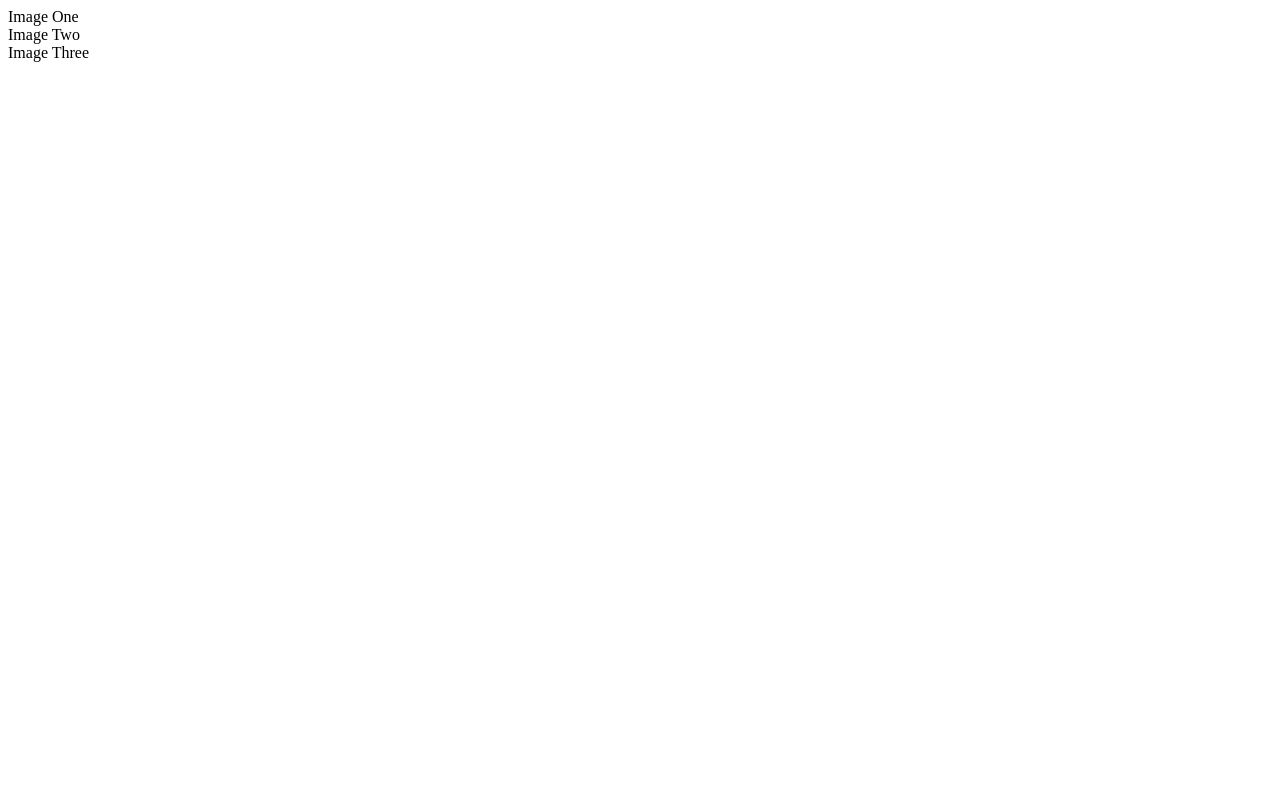
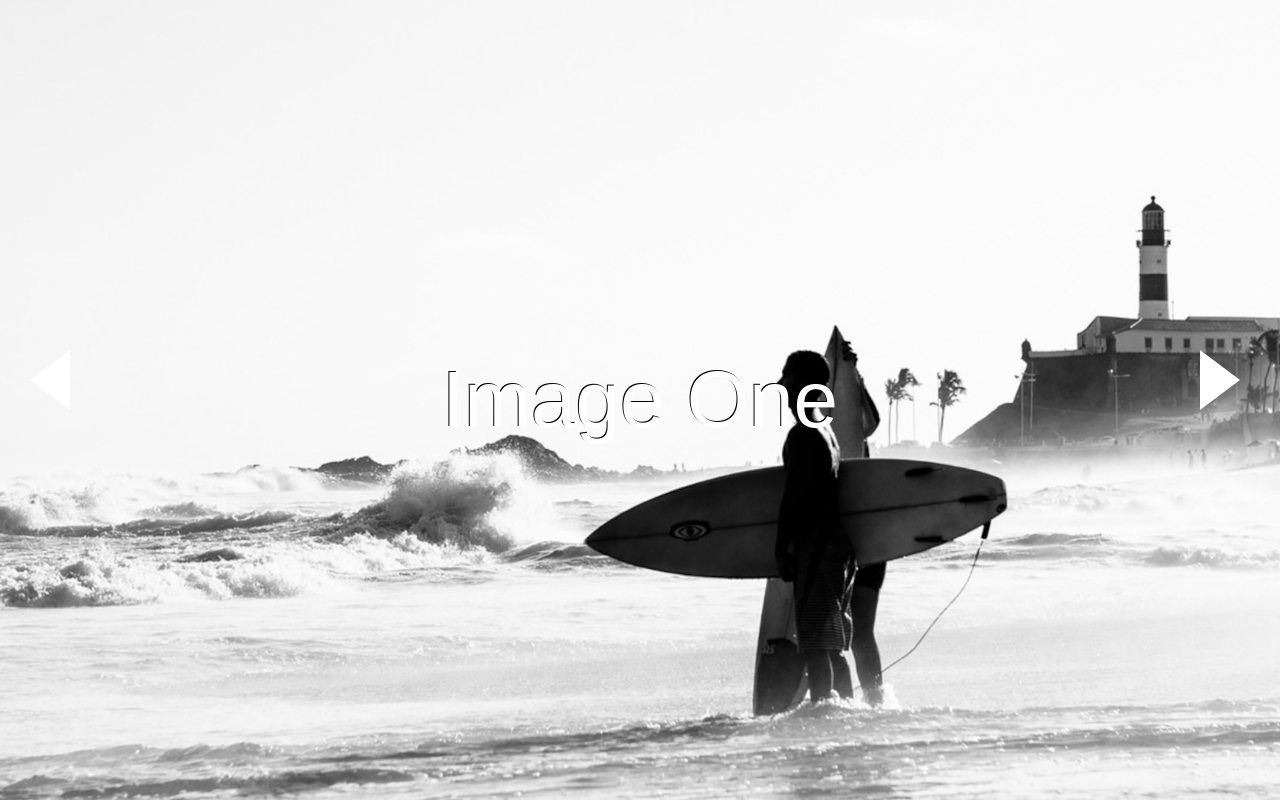
Before and after one commit to cs-marcosbaia/Background-Slider, a plain HTML site: page index.html in a window 1280 px wide. Drawn offline with Linux system fonts and the light colour scheme.

Commit message:
project imagens

```diff
--- a/index.html
+++ b/index.html
@@ -26,6 +26,16 @@
                         <span>Image Three</span>
                     </div>
                 </div>
+                <div class="slide slide4">
+                    <div class="slide-content">
+                        <span>Image Four</span>
+                    </div>
+                </div>
+                <div class="slide slide5">
+                    <div class="slide-content">
+                        <span>Image Four</span>
+                    </div>
+                </div>
             </div>
 
             <div id="arrow-right" class="arrow"></div>
--- a/style.css
+++ b/style.css
@@ -0,0 +1,60 @@
+body, #slider, .wrap, .slide-content{
+    margin: 0;
+    padding: 0;
+    font-family: Arial, Helvetica, sans-serif;
+    width: 100%;
+    height: 100vh;
+    overflow-x: hidden;
+}
+
+.wrap{position: relative;}
+
+.slide{
+    background-size: cover;
+    background-position: center;
+    background-repeat: no-repeat;
+}
+
+.slide1{background-image: url('imagens/background-1.jpg');}
+.slide2{background-image: url('imagens/background-2.jpg');}
+.slide3{background-image: url('imagens/background-3.jpg');}
+.slide4{background-image: url('imagens/background-4.jpg');}
+.slide5{background-image: url('imagens/background-5.jpg');}
+
+.slide-content{
+    display: flex;
+    flex-direction: column;
+    justify-content: center;
+    align-items: center;
+    text-align: center;
+}
+
+.slide-content span{
+    font-size: 5rem;
+    color: #fff;
+    text-shadow: -1px -1px 0 #000;
+}
+
+.arrow{
+    cursor: pointer;
+    position: absolute;
+    top: 50%;
+    margin-top: -50px;
+    width: 0;
+    height: 0;
+    border-style: solid;
+}
+
+#arrow-left{
+    border-width: 30px 40px 30px 0;
+    border-color: transparent #fff transparent transparent;
+    left: 0;
+    margin-left: 30px;
+}
+
+#arrow-right{
+    border-width: 30px 40px 30px 40px;
+    border-color: transparent transparent transparent #fff;
+    right: 0;
+    margin-left: 30px;
+}
```
Also changed, not shown: imagens/background-1.jpg (added), imagens/background-2.jpg (added), imagens/background-3.jpg (added), imagens/background-4.jpg (added), imagens/background-5.jpg (added), imagens/surfers-surfboards-surf-sea-seaside-beach-waves-bahia-brasil.jpg (added), imagens/surfingwallpaper69.jpg (added).
